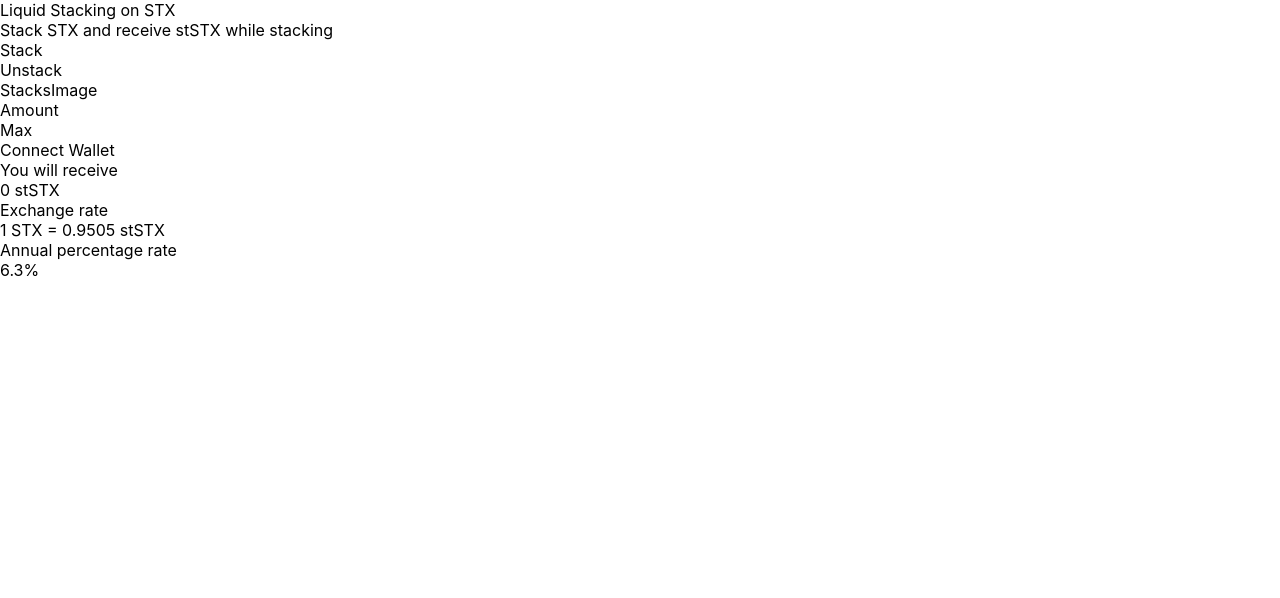
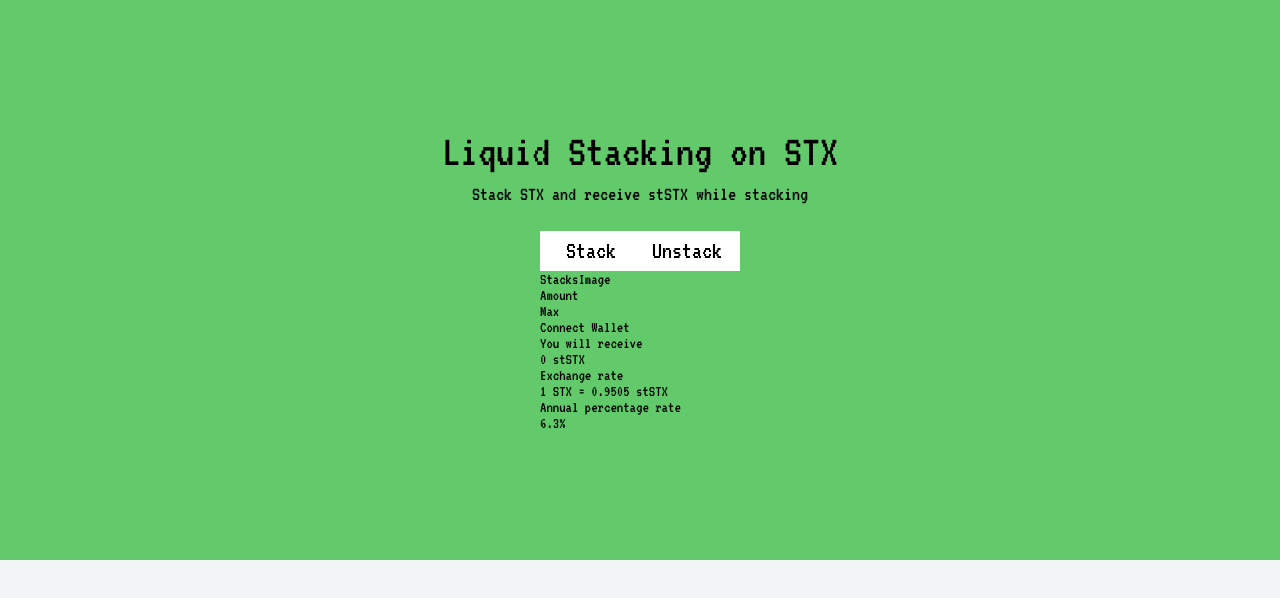
Before and after one commit to codinghistorian/LiquidStacking, a React (Create React App) app: page / in a window 1280 px wide. Shown: the top 598 px of the page. Built offline with nearby package versions, Linux system fonts and the light colour scheme.

Commit message:
2023 Jan 5th Thu, working on alighment of components

```diff
--- a/src/App.css
+++ b/src/App.css
@@ -0,0 +1,16 @@
+@import url('https://fonts.googleapis.com/css2?family=VT323&display=swap');
+
+* {
+    font-family: 'VT323', monospace;
+}
+html{
+    background-color: #F2F4F6;
+}
+.App {
+    display: flex;
+    justify-content: center;
+    align-items: center;
+    flex-direction: column;
+    height: 70vh;
+    background-color: rgb(99, 202, 108);
+}
--- a/src/components/header/header.js
+++ b/src/components/header/header.js
@@ -1,11 +1,13 @@
+import stylesHeader from "./header.module.css";
+
 function Header() {
       return (
           <div>
-            <div>
+            <div className = {`${stylesHeader.Header}`}>
             Liquid Stacking on STX
             </div>
-            <div>
-            Stack STX and receive stSTX while stacking
+            <div className = {`${stylesHeader.BabyHead}`}>
+                Stack STX and receive stSTX while stacking
             </div>
           </div>
 
--- a/src/components/header/header.module.css
+++ b/src/components/header/header.module.css
@@ -0,0 +1,11 @@
+
+.Header {
+    font-size: 45px;
+    text-align: center;
+    margin-bottom: 10px;
+}
+.BabyHead {
+    font-size: 20px;
+    text-align: center;
+    margin-bottom: 27px;
+}
--- a/src/components/stacking/stackUnstackBtn/stackUnstackBtn.js
+++ b/src/components/stacking/stackUnstackBtn/stackUnstackBtn.js
@@ -1,7 +1,9 @@
+import stylesButton from "./stackUnstackBtn.module.css";
+
 function StackUnstackBtn() {
       return (
-          <div>
-            <div>
+        <div className = {`${stylesButton.btn}`}>
+            <div className = {`${stylesButton.stack}`}>
                     Stack
             </div>
             <div>
--- a/src/components/stacking/stackUnstackBtn/stackUnstackBtn.module.css
+++ b/src/components/stacking/stackUnstackBtn/stackUnstackBtn.module.css
@@ -0,0 +1,13 @@
+.btn {
+    display: flex;
+    flex-direction: row;
+    width: 200px;
+    height: 40px;
+    line-height: 40px;
+    background-color: #fff;
+    justify-content: space-around;
+    font-size: 25px;
+}
+.stack {
+    margin-left: 8px;
+}
--- a/src/components/stacking/stacking.js
+++ b/src/components/stacking/stacking.js
@@ -5,6 +5,7 @@ function Stacking() {
         <div>
                 <div><StackUnstackBtn /></div>
                 <div><Container /></div>
+                {/* <div className={`${stylesDotMenu.dropdown} ${stylesDotMenu.dropbtn}` }   */}
         </div>
       );
   }
--- a/src/components/stacking/stacking.module.css
+++ b/src/components/stacking/stacking.module.css
@@ -0,0 +1,3 @@
+.StackUnstackBtn {
+    background-color: rgb(226, 108, 108);
+}
```
